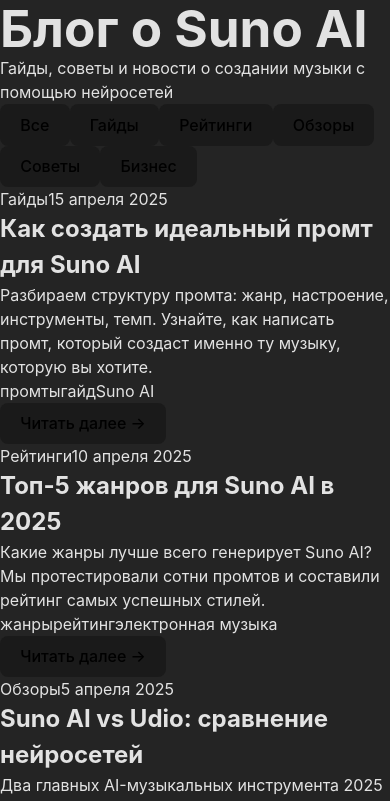
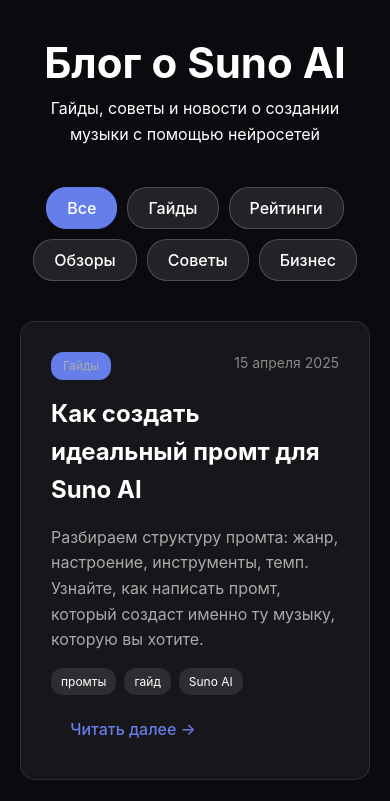
Before and after one commit to morozovsuno-sys/promtwave-v2, a React (Vite) app: page /promtwave-v2/blog in a window 390 px wide. Shown: the top 801 px of the page. Built offline with nearby package versions, Linux system fonts and the light colour scheme.

Commit message:
Complete App.css with all component styles
Updated styles for various components including navbar, hero, and blog card. Adjusted padding, margins, and hover effects for improved layout and responsiveness.

```diff
--- a/src/App.css
+++ b/src/App.css
@@ -1,31 +1,465 @@
+* {
+  margin: 0;
+  padding: 0;
+  box-sizing: border-box;
+}
+
+body {
+  font-family: -apple-system, BlinkMacSystemFont, 'Segoe UI', 'Roboto', sans-serif;
+  background: #0a0a0f;
+  color: #fff;
+  line-height: 1.6;
+}
+
 .App {
   min-height: 100vh;
-  display: flex;
-  flex-direction: column;
 }
 
-.container {
+/* Navbar */
+.navbar {
+  background: rgba(10, 10, 15, 0.9);
+  backdrop-filter: blur(10px);
+  position: sticky;
+  top: 0;
+  z-index: 1000;
+  border-bottom: 1px solid rgba(255, 255, 255, 0.1);
+}
+
+.navbar-container {
   max-width: 1200px;
   margin: 0 auto;
-  padding: 20px;
+  padding: 15px 20px;
+  display: flex;
+  justify-content: space-between;
+  align-items: center;
+}
+
+.navbar-logo {
+  font-size: 24px;
+  font-weight: bold;
+  background: linear-gradient(135deg, #667eea, #764ba2);
+  -webkit-background-clip: text;
+  -webkit-text-fill-color: transparent;
+  text-decoration: none;
+}
+
+.navbar-links {
+  display: flex;
+  gap: 30px;
+  list-style: none;
+}
+
+.navbar-links a {
+  color: #fff;
+  text-decoration: none;
+  transition: color 0.3s;
+}
+
+.navbar-links a:hover,
+.navbar-links a.active {
+  color: #667eea;
+}
+
+/* Home Page */
+.home-page {
+  max-width: 1200px;
+  margin: 0 auto;
+  padding: 40px 20px;
 }
 
 .hero {
   text-align: center;
-  padding: 60px 20px;
+  padding: 80px 20px;
   background: linear-gradient(135deg, #667eea 0%, #764ba2 100%);
-  color: white;
+  border-radius: 20px;
+  margin-bottom: 60px;
+}
+
+.hero h1 {
+  font-size: 48px;
+  margin-bottom: 20px;
+}
+
+.hero p {
+  font-size: 20px;
+  opacity: 0.9;
+  margin-bottom: 30px;
+}
+
+.btn-primary {
+  background: #fff;
+  color: #667eea;
+  padding: 15px 40px;
+  border: none;
+  border-radius: 30px;
+  font-size: 18px;
+  font-weight: 600;
+  cursor: pointer;
+  transition: transform 0.3s;
+  text-decoration: none;
+  display: inline-block;
+}
+
+.btn-primary:hover {
+  transform: scale(1.05);
+}
+
+.features-grid {
+  display: grid;
+  grid-template-columns: repeat(auto-fit, minmax(300px, 1fr));
+  gap: 30px;
+  margin-bottom: 60px;
+}
+
+.feature-card {
+  background: rgba(255, 255, 255, 0.05);
+  padding: 30px;
+  border-radius: 15px;
+  border: 1px solid rgba(255, 255, 255, 0.1);
+  transition: transform 0.3s, border-color 0.3s;
+}
+
+.feature-card:hover {
+  transform: translateY(-5px);
+  border-color: #667eea;
+}
+
+.feature-card h3 {
+  font-size: 24px;
+  margin-bottom: 15px;
+  color: #667eea;
+}
+
+.prompts-preview h2 {
+  text-align: center;
+  margin-bottom: 40px;
+  font-size: 36px;
+}
+
+.prompts-grid {
+  display: grid;
+  grid-template-columns: repeat(auto-fit, minmax(280px, 1fr));
+  gap: 20px;
 }
 
 .prompt-card {
-  background: rgba(255, 255, 255, 0.05);
+  background: rgba(102, 126, 234, 0.1);
+  padding: 20px;
   border-radius: 12px;
-  padding: 20px;
-  margin: 10px 0;
-  transition: all 0.3s ease;
+  border: 1px solid rgba(102, 126, 234, 0.3);
+  cursor: pointer;
+  transition: all 0.3s;
 }
 
 .prompt-card:hover {
+  transform: translateY(-3px);
+  border-color: #667eea;
+  background: rgba(102, 126, 234, 0.15);
+}
+
+.prompt-card h3 {
+  font-size: 18px;
+  margin-bottom: 10px;
+  color: #fff;
+}
+
+.prompt-meta {
+  display: flex;
+  gap: 10px;
+  margin-bottom: 10px;
+}
+
+.genre-tag, .mood-tag {
+  font-size: 12px;
+  padding: 4px 10px;
+  border-radius: 12px;
+  background: rgba(255, 255, 255, 0.1);
+}
+
+.prompt-text {
+  color: #aaa;
+  font-size: 14px;
+  line-height: 1.5;
+}
+
+/* Generator Page */
+.generator-page {
+  max-width: 1200px;
+  margin: 0 auto;
+  padding: 40px 20px;
+}
+
+.generator-hero {
+  text-align: center;
+  margin-bottom: 40px;
+}
+
+.generator-hero h1 {
+  font-size: 42px;
+  margin-bottom: 10px;
+}
+
+.generator-controls {
+  background: rgba(255, 255, 255, 0.05);
+  padding: 30px;
+  border-radius: 15px;
+  margin-bottom: 30px;
+}
+
+.control-group {
+  margin-bottom: 20px;
+}
+
+.control-group label {
+  display: block;
+  margin-bottom: 10px;
+  font-weight: 600;
+}
+
+.select, .input {
+  width: 100%;
+  padding: 12px;
+  background: rgba(255, 255, 255, 0.1);
+  border: 1px solid rgba(255, 255, 255, 0.2);
+  border-radius: 8px;
+  color: #fff;
+  font-size: 16px;
+}
+
+.select option {
+  background: #1a1a2e;
+}
+
+.filter-buttons {
+  display: flex;
+  gap: 10px;
+  flex-wrap: wrap;
+  margin-bottom: 20px;
+}
+
+.filter-btn {
+  padding: 10px 20px;
+  background: rgba(255, 255, 255, 0.1);
+  border: 1px solid rgba(255, 255, 255, 0.2);
+  border-radius: 20px;
+  color: #fff;
+  cursor: pointer;
+  transition: all 0.3s;
+}
+
+.filter-btn:hover,
+.filter-btn.active {
+  background: #667eea;
+  border-color: #667eea;
+}
+
+.prompts-grid-full {
+  display: grid;
+  grid-template-columns: repeat(auto-fill, minmax(300px, 1fr));
+  gap: 20px;
+}
+
+.prompt-card-full {
+  background: rgba(255, 255, 255, 0.05);
+  padding: 25px;
+  border-radius: 12px;
+  border: 1px solid rgba(255, 255, 255, 0.1);
+  transition: all 0.3s;
+}
+
+.prompt-card-full:hover {
+  transform: translateY(-3px);
+  border-color: #667eea;
+}
+
+.prompt-card-header {
+  margin-bottom: 15px;
+}
+
+.prompt-card-header h3 {
+  font-size: 20px;
+  margin-bottom: 10px;
+}
+
+.btn-copy {
+  background: #667eea;
+  color: #fff;
+  padding: 10px 20px;
+  border: none;
+  border-radius: 8px;
+  cursor: pointer;
+  width: 100%;
+  margin-top: 15px;
+  transition: background 0.3s;
+}
+
+.btn-copy:hover {
+  background: #5568d3;
+}
+
+.btn-copy.copied {
+  background: #4caf50;
+}
+
+.empty-state {
+  text-align: center;
+  padding: 60px 20px;
+  color: #666;
+}
+
+/* Blog Page */
+.blog-page {
+  max-width: 1200px;
+  margin: 0 auto;
+  padding: 40px 20px;
+}
+
+.blog-hero {
+  text-align: center;
+  margin-bottom: 40px;
+}
+
+.blog-hero h1 {
+  font-size: 42px;
+  margin-bottom: 10px;
+}
+
+.blog-filters {
+  display: flex;
+  gap: 10px;
+  justify-content: center;
+  margin-bottom: 40px;
+  flex-wrap: wrap;
+}
+
+.blog-grid {
+  display: grid;
+  grid-template-columns: repeat(auto-fill, minmax(350px, 1fr));
+  gap: 30px;
+}
+
+.blog-card {
+  background: rgba(255, 255, 255, 0.05);
+  padding: 30px;
+  border-radius: 15px;
+  border: 1px solid rgba(255, 255, 255, 0.1);
+  cursor: pointer;
+  transition: all 0.3s;
+}
+
+.blog-card:hover {
   transform: translateY(-5px);
-  box-shadow: 0 10px 30px rgba(0, 0, 0, 0.3);
+  border-color: #667eea;
 }
+
+.blog-card-header {
+  display: flex;
+  justify-content: space-between;
+  margin-bottom: 15px;
+  font-size: 14px;
+  color: #aaa;
+}
+
+.article-category {
+  background: #667eea;
+  padding: 4px 12px;
+  border-radius: 12px;
+  font-size: 12px;
+}
+
+.article-date {
+  color: #888;
+}
+
+.blog-card h2 {
+  font-size: 24px;
+  margin-bottom: 15px;
+}
+
+.blog-card p {
+  color: #aaa;
+  margin-bottom: 15px;
+  line-height: 1.6;
+}
+
+.article-tags {
+  display: flex;
+  gap: 8px;
+  flex-wrap: wrap;
+  margin-bottom: 15px;
+}
+
+.tag {
+  background: rgba(255, 255, 255, 0.1);
+  padding: 4px 10px;
+  border-radius: 12px;
+  font-size: 12px;
+}
+
+.btn-read {
+  background: none;
+  border: none;
+  color: #667eea;
+  cursor: pointer;
+  font-size: 16px;
+  transition: transform 0.3s;
+}
+
+.btn-read:hover {
+  transform: translateX(5px);
+}
+
+.blog-article-full {
+  max-width: 800px;
+  margin: 0 auto;
+}
+
+.btn-back {
+  background: rgba(255, 255, 255, 0.1);
+  border: none;
+  padding: 10px 20px;
+  border-radius: 8px;
+  color: #fff;
+  cursor: pointer;
+  margin-bottom: 30px;
+}
+
+.btn-back:hover {
+  background: rgba(255, 255, 255, 0.15);
+}
+
+.article-meta {
+  display: flex;
+  gap: 15px;
+  margin-bottom: 20px;
+}
+
+.blog-article-full h1 {
+  font-size: 42px;
+  margin-bottom: 30px;
+  line-height: 1.3;
+}
+
+.article-content {
+  font-size: 18px;
+  line-height: 1.8;
+  color: #ddd;
+  margin-bottom: 30px;
+}
+
+/* Responsive */
+@media (max-width: 768px) {
+  .hero h1 {
+    font-size: 32px;
+  }
+
+  .navbar-links {
+    gap: 15px;
+  }
+
+  .prompts-grid,
+  .blog-grid,
+  .features-grid {
+    grid-template-columns: 1fr;
+  }
+}
```
